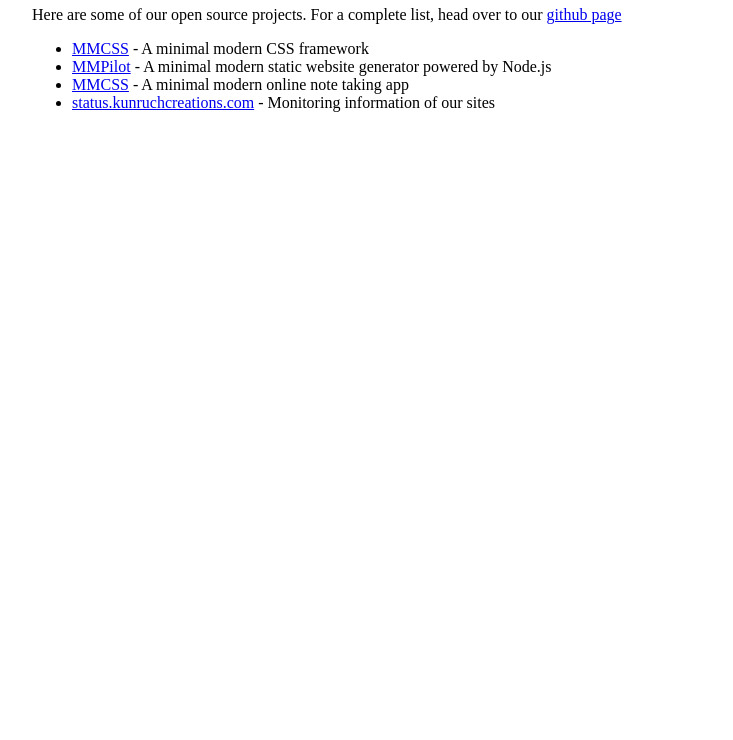
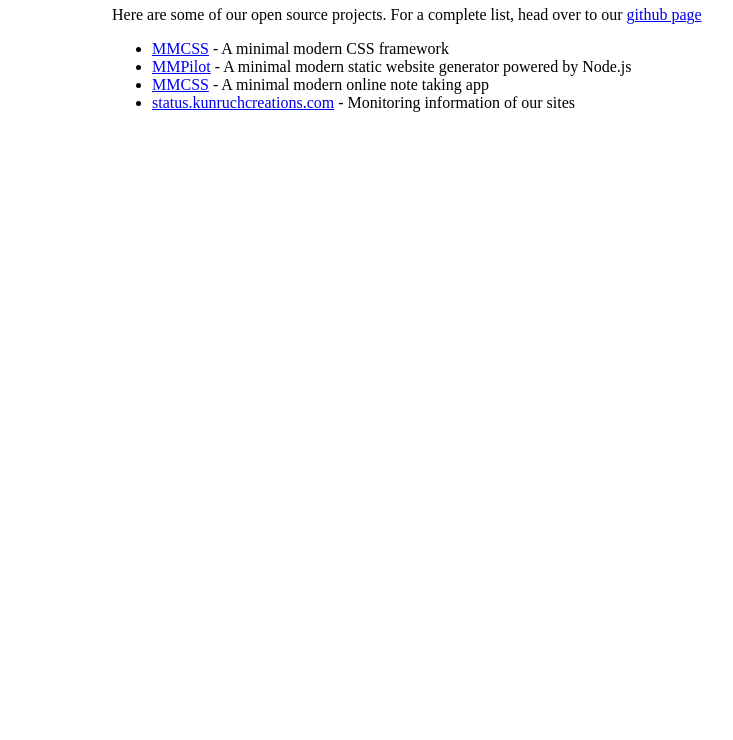
Before and after one commit to kunruch/kunruch.github.io, a plain HTML site: page index.html in a window 1280 px wide. Shown: the part 60-800 px from the top of the page, without its empty margins (128-861 px from the left). Drawn offline with Linux system fonts and the light colour scheme.

Commit message:
Update index.html

```diff
--- a/index.html
+++ b/index.html
@@ -1,4 +1,6 @@
-<div style="margin:0 auto;max-width:960px;">
+<title>KunRuch Creations Projects</title>
+
+<div style="margin:0 auto;max-width:800px;font:sans-serif;">
   <h1>KunRuch Creations Projects</h1>
   <p>Here are some of our open source projects. For a complete list, head over to our <a href="https://github.com/kunruch">github page</a></p>
   <ul>
```
